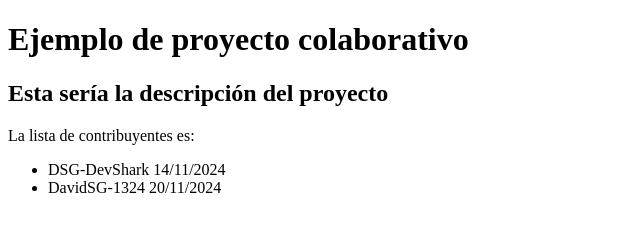
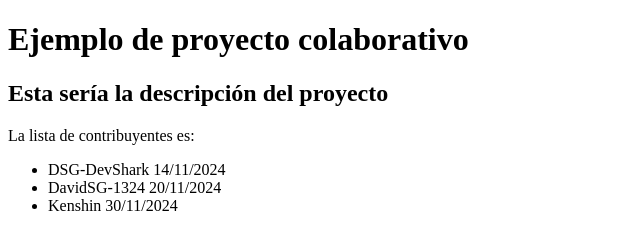
Before and after one commit to DSG-DevShark/ProyectoEquipo, a plain HTML site: page index.html in a window 1280 px wide. Shown: the whole page, without its empty margins (0-640 px from the left). Drawn offline with Linux system fonts and the light colour scheme.

Commit message:
Colaborador añadido

```diff
--- a/index.html
+++ b/index.html
@@ -13,6 +13,7 @@
             <ul>
                 <li>DSG-DevShark 14/11/2024</li>
                 <li>DavidSG-1324 20/11/2024</li>
+                <li>Kenshin 30/11/2024</li>
             </ul>
         </header>
     </body>
```
